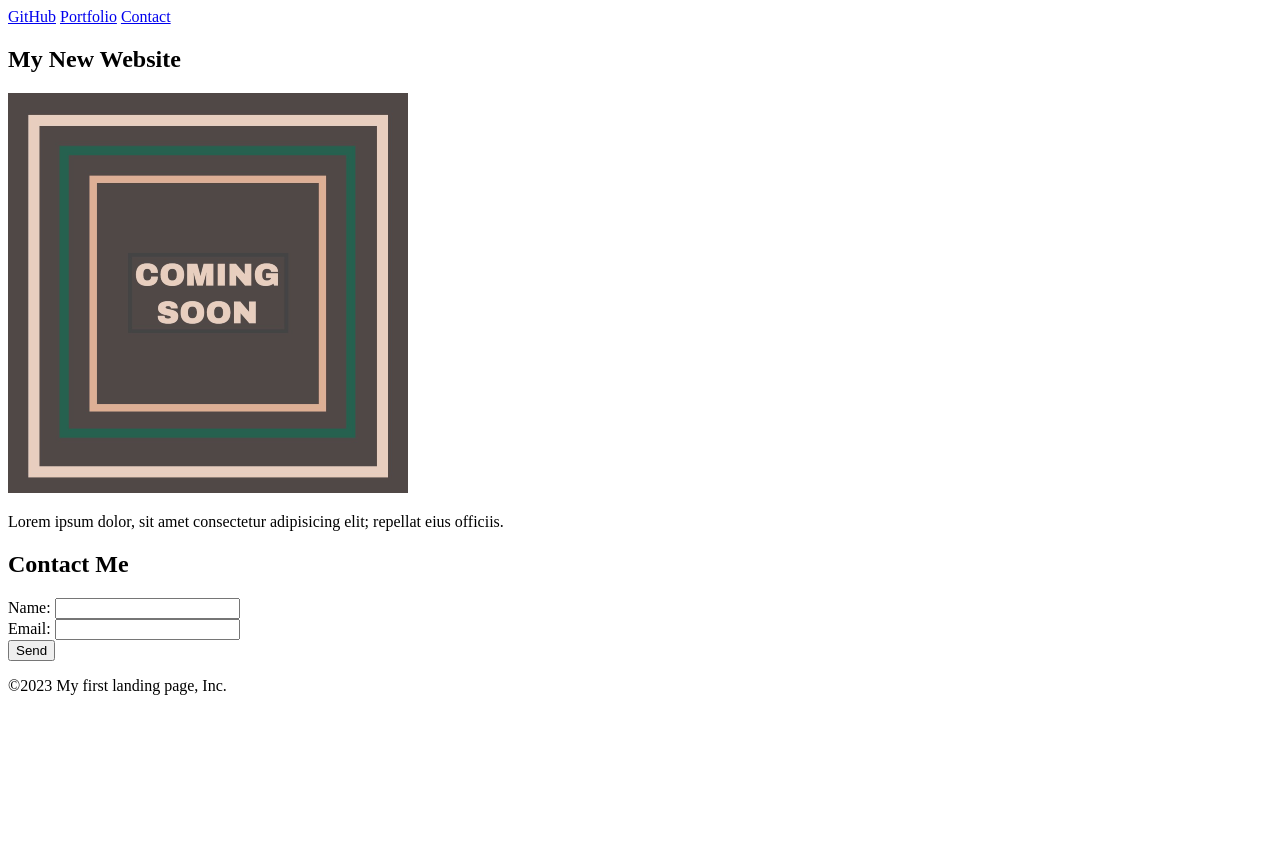
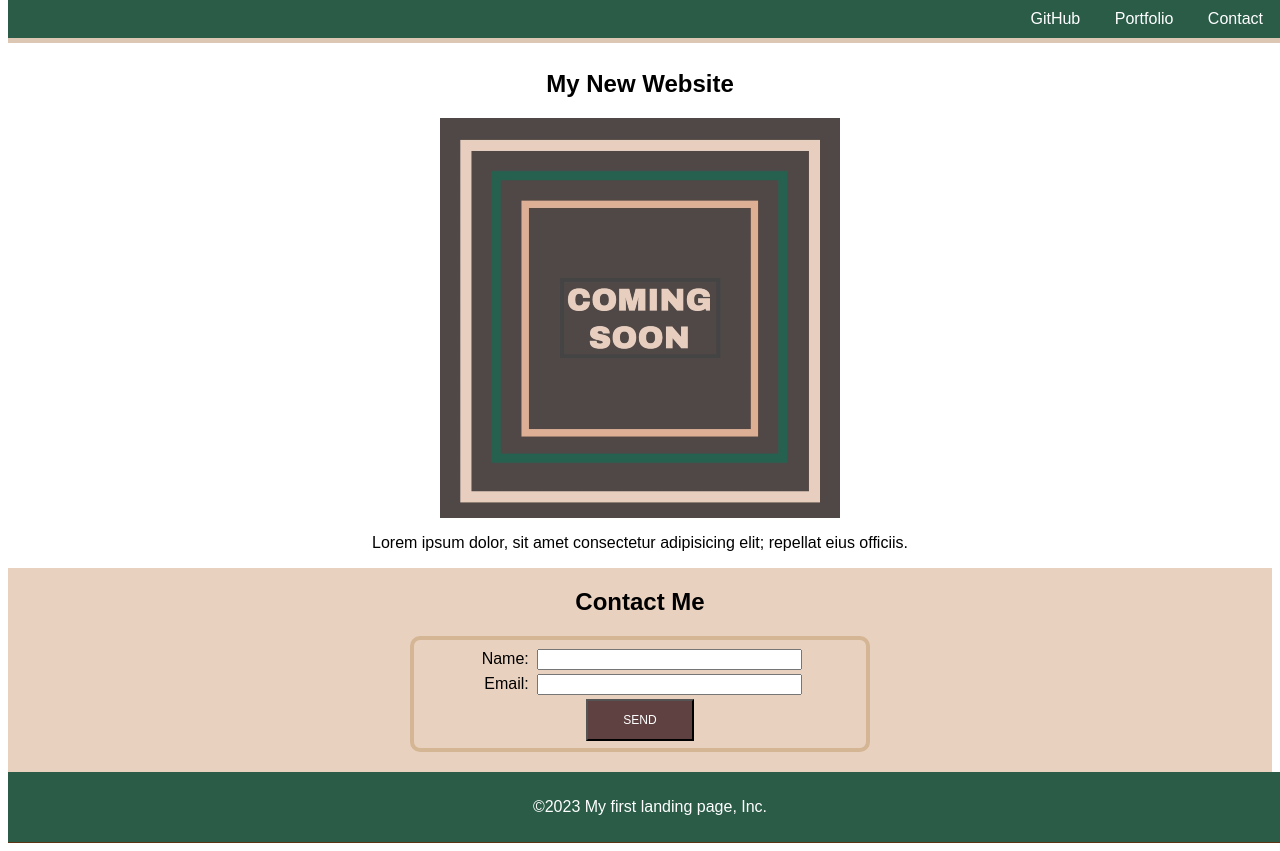
Before and after one commit to eplp/landing-page-b, a plain HTML site: page index.html in a window 1280 px wide. Before the commit the page ends 800 px from the top, so only its background shows below. Drawn offline with Linux system fonts and the light colour scheme.

Commit message:
Added class and id to index.html; added css file to get 3 color design and other requirements.

```diff
--- a/assets/css/style.css
+++ b/assets/css/style.css
@@ -0,0 +1,85 @@
+* {
+    font-family: Arial, Helvetica, sans-serif;
+}
+
+header {
+    position: fixed;
+    top: 0;
+    width: 100%;
+    border-bottom: 5px solid #e8cfbbf0;
+    background-color: rgb(42, 92, 72);
+    padding: 10px;
+}
+
+nav {
+    text-align: right;
+    padding-right: 20px;
+}
+
+a {
+    color: white;
+    text-decoration: none;
+    padding: 15px;
+}
+
+h1 {
+    padding-top: 50px;
+    text-align: center;
+}
+
+h2 {
+    text-align: center;
+    /* color: rgb(82, 42, 42); */
+}
+
+.my-image {
+    display: block;
+    margin-left: auto;
+    margin-right: auto;
+    margin-top: 0px;
+}
+
+p {
+    text-align: center;
+}
+
+.contact {
+    display: flex;
+    flex-direction: column;
+    place-items: center;
+    background-color: #e8cfbbf0;
+    padding-bottom: 20px;
+}
+
+.form {
+    width: 35%;
+    text-align: center;
+    border: 4px solid rgba(209, 176, 141, 0.849);
+    border-radius: 10px;
+    padding: 5px 5px 0px 5px;
+}
+label {
+    display: inline-block;
+    text-align: right;
+    width: 55px;
+}
+
+input {
+    margin: 4px 4px 0px 4px;
+}
+
+.button {
+    background-color: rgb(95, 65, 65);
+    color: white;
+    font-size: 12px;
+    padding: 12px 35px;
+    margin-bottom: 7px;
+}
+
+footer {
+    width: 100%;
+    border-bottom: 1px solid rgba(95, 52, 17, 0.943);
+    background-color: rgb(42, 92, 72);
+    padding: 10px;
+    color: white;
+}
--- a/index.html
+++ b/index.html
@@ -3,11 +3,13 @@
     <head>
         <meta charset="UTF-8" />
         <meta name="viewport" content="width=device-width, initial-scale=1.0" />
+        <link rel="stylesheet" href="./assets/css/style.css" />
         <title>Landing Page</title>
     </head>
     <body>
+        <main>
             <header>
-            <nav>
+                <nav class="nav">
                     <a href="https://github.com/eplp/landing-page-b">GitHub</a>
                     <a href="#portfolio">Portfolio</a>
                     <a href="#contact">Contact</a>
@@ -16,23 +18,24 @@
 
             <section id="portfolio">
                 <h1>My New Website</h1>
-            <img src="./assets/images/image-1.png" alt="Description of my image" />
+                <img src="./assets/images/image-1.png" alt="Description of my image" class="my-image"/>
                 <p>Lorem ipsum dolor, sit amet consectetur adipisicing elit; repellat eius officiis.</p>
             </section>
 
-        <section id="contact">
+            <section id=contact class="contact">
                 <h2>Contact Me</h2>
-            <form>
+                <form class="form">
                     <label for="name">Name:</label>
-                <input id="name" type="text" /><br />
+                    <input id="name" type="text" size="30"/><br />
                     <label for="email">Email:</label>
-                <input id="email" type="text" /><br />
-                <input type="button" value="Send" />
+                    <input id="email" type="text" size="30"/><br />
+                    <input type="button" value="SEND" class="button"/>
                 </form>
             </section>
 
             <footer>
                 <p>&copy2023 My first landing page, Inc.</p>
             </footer>
+        </main>
     </body>
 </html>
```
Also changed, not shown: 1 other file. Lines whose indentation alone changed are shown as unchanged.
